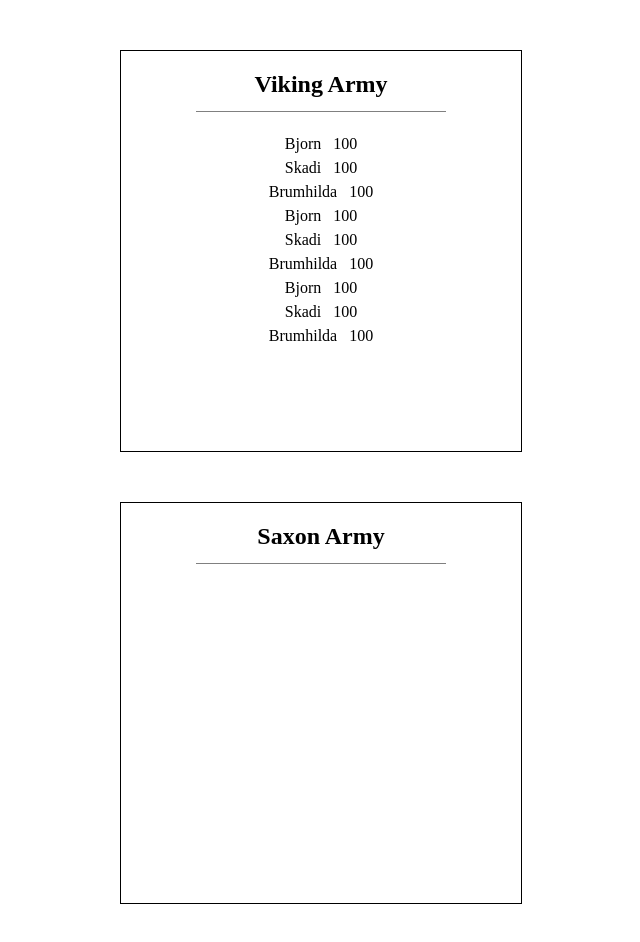
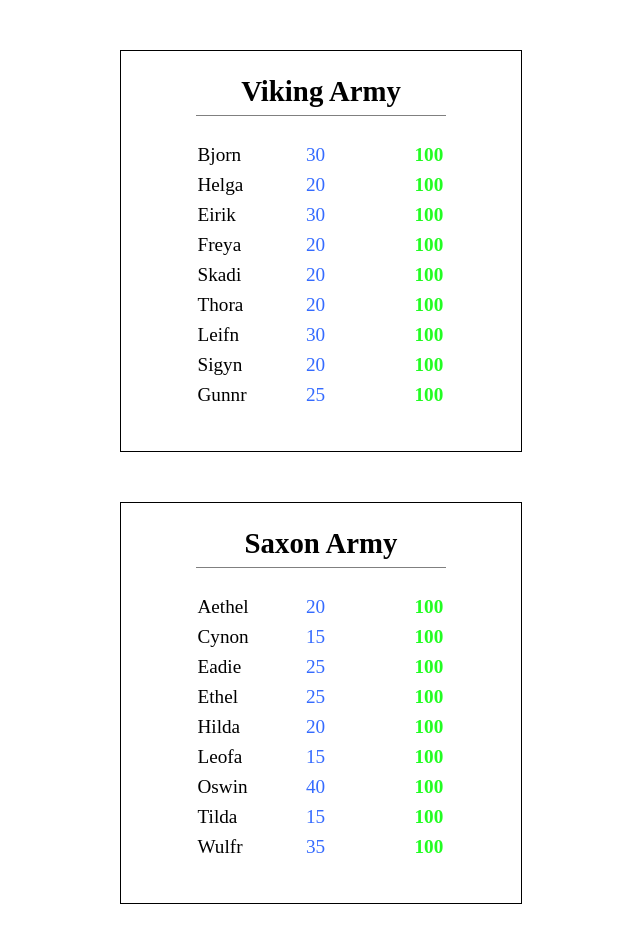
Before and after one commit to valyy151/vikings-dom-manipulation, a plain HTML site: page index.html in a window 1280 px wide. Shown: the whole page, without its empty margins (319-959 px from the left). Drawn offline with Linux system fonts and the light colour scheme.

Commit message:
Displaying both armies with health,strength and unique names

```diff
--- a/app.js
+++ b/app.js
@@ -39,9 +39,9 @@ class Viking extends Soldier {
 
 // Saxon
 class Saxon extends Soldier {
-	constructor(health, strength) {
+	constructor(name, health, strength) {
 		super(health, strength);
-		this.name = 'Saxon';
+		this.name = name;
 	}
 	receiveDamage(damage) {
 		this.health -= damage;
@@ -131,61 +131,93 @@ class War {
 	}
 }
 
-const bjorn = new Viking('Bjorn', 100, 25);
-const skadi = new Viking('Skadi', 100, 35);
-const brumhilda = new Viking('Brumhilda', 100, 20);
-const bjorn1 = new Viking('Bjorn', 100, 25);
-const skadi1 = new Viking('Skadi', 100, 35);
-const brumhilda1 = new Viking('Brumhilda', 100, 20);
-const bjorn2 = new Viking('Bjorn', 100, 25);
-const skadi2 = new Viking('Skadi', 100, 35);
-const brumhilda2 = new Viking('Brumhilda', 100, 20);
+const viking1 = new Viking('Bjorn', 100, 30);
+const viking2 = new Viking('Helga', 100, 20);
+const viking3 = new Viking('Eirik', 100, 30);
+const viking4 = new Viking('Freya', 100, 20);
+const viking5 = new Viking('Skadi', 100, 20);
+const viking6 = new Viking('Thora', 100, 20);
+const viking7 = new Viking('Leifn', 100, 30);
+const viking8 = new Viking('Sigyn', 100, 20);
+const viking9 = new Viking('Gunnr', 100, 25);
 
-const henry = new Saxon(100, 15);
-const edward = new Saxon(100, 35);
-const horace = new Saxon(100, 20);
+const saxon1 = new Saxon('Aethel', 100, 20);
+const saxon2 = new Saxon('Cynon', 100, 15);
+const saxon3 = new Saxon('Eadie', 100, 25);
+const saxon4 = new Saxon('Ethel', 100, 25);
+const saxon5 = new Saxon('Hilda', 100, 20);
+const saxon6 = new Saxon('Leofa', 100, 15);
+const saxon7 = new Saxon('Oswin', 100, 40);
+const saxon8 = new Saxon('Tilda', 100, 15);
+const saxon9 = new Saxon('Wulfr', 100, 35);
 
 const bloodyWar = new War();
 
-bloodyWar.addSaxon(henry);
-bloodyWar.addSaxon(edward);
-bloodyWar.addSaxon(horace);
+bloodyWar.addSaxon(saxon1);
+bloodyWar.addSaxon(saxon2);
+bloodyWar.addSaxon(saxon3);
+bloodyWar.addSaxon(saxon4);
+bloodyWar.addSaxon(saxon5);
+bloodyWar.addSaxon(saxon6);
+bloodyWar.addSaxon(saxon7);
+bloodyWar.addSaxon(saxon8);
+bloodyWar.addSaxon(saxon9);
 
-bloodyWar.addViking(bjorn);
-bloodyWar.addViking(skadi);
-bloodyWar.addViking(brumhilda);
-bloodyWar.addViking(bjorn1);
-bloodyWar.addViking(skadi1);
-bloodyWar.addViking(brumhilda1);
-bloodyWar.addViking(bjorn2);
-bloodyWar.addViking(skadi2);
-bloodyWar.addViking(brumhilda2);
+bloodyWar.addViking(viking1);
+bloodyWar.addViking(viking2);
+bloodyWar.addViking(viking3);
+bloodyWar.addViking(viking4);
+bloodyWar.addViking(viking5);
+bloodyWar.addViking(viking6);
+bloodyWar.addViking(viking7);
+bloodyWar.addViking(viking8);
+bloodyWar.addViking(viking9);
 
-function showArmies() {
+const showArmies = () => {
+	const vikingArmy = bloodyWar.vikingArmy;
+
 	const vikingDiv = document.getElementById('vikingArmy');
 	const saxonDiv = document.getElementById('saxonArmy');
 
-	const vikingArmy = bloodyWar.vikingArmy;
+	const saxonUl = document.getElementById('saxonUl');
+	const saxonArmy = bloodyWar.saxonArmy;
 
 	for (viking of vikingArmy) {
 		const newUl = document.createElement('ul');
 		const newName = document.createElement('li');
+		const newStrength = document.createElement('li');
 		const newHealth = document.createElement('li');
+
+		newStrength.classList.add('blue');
+		newHealth.classList.add('green');
 
 		newName.append(viking.name);
 		newHealth.append(viking.health);
-		newUl.append(newName, newHealth);
+		newStrength.append(viking.strength);
+
+		newUl.append(newName, newStrength, newHealth);
+
 		vikingDiv.append(newUl);
 	}
 
-	const saxonUl = document.getElementById('saxonUl');
-	const saxonArmy = bloodyWar.saxonArmy;
+	for (saxon of saxonArmy) {
+		const newUl = document.createElement('ul');
+		const newName = document.createElement('li');
+		const newStrength = document.createElement('li');
+		const newHealth = document.createElement('li');
 
-	for (saxon of saxonArmy) {
-		const newLi = document.createElement('li');
-		newLi.prepend(saxon.name);
-		saxonUl.prepend(newLi);
+		newStrength.classList.add('blue');
+		newHealth.classList.add('green');
+
+		newName.append(saxon.name);
+		newStrength.append(saxon.strength);
+		newHealth.append(saxon.health);
+
+		newUl.append(newName, newStrength, newHealth);
+
+		saxonDiv.append(newUl);
 	}
-}
+	return;
+};
 
 showArmies();
--- a/style.css
+++ b/style.css
@@ -4,9 +4,11 @@ div {
 	border: 1px solid black;
 	display: flex;
 	margin: 50px auto;
-	text-align: center;
 	align-items: center;
 	flex-direction: column;
+	font-size: larger;
+	font-weight: 500;
+	text-align: center;
 }
 
 h2 {
@@ -19,10 +21,25 @@ ul {
 	list-style: none;
 	padding: 0;
 	display: flex;
-
+	justify-content: space-evenly;
 	margin: 2px;
+	width: 400px;
 }
 
 li {
-	margin: 1px 6px;
+	margin: 2px;
+	display: flex;
+	justify-content: flex-start;
+	width: 30px;
 }
+
+.green {
+	color: rgb(34, 253, 34);
+	font-weight: 700;
+}
+
+.blue {
+	color: rgb(53, 107, 255);
+	text-align: left;
+	display: flex;
+}
```
